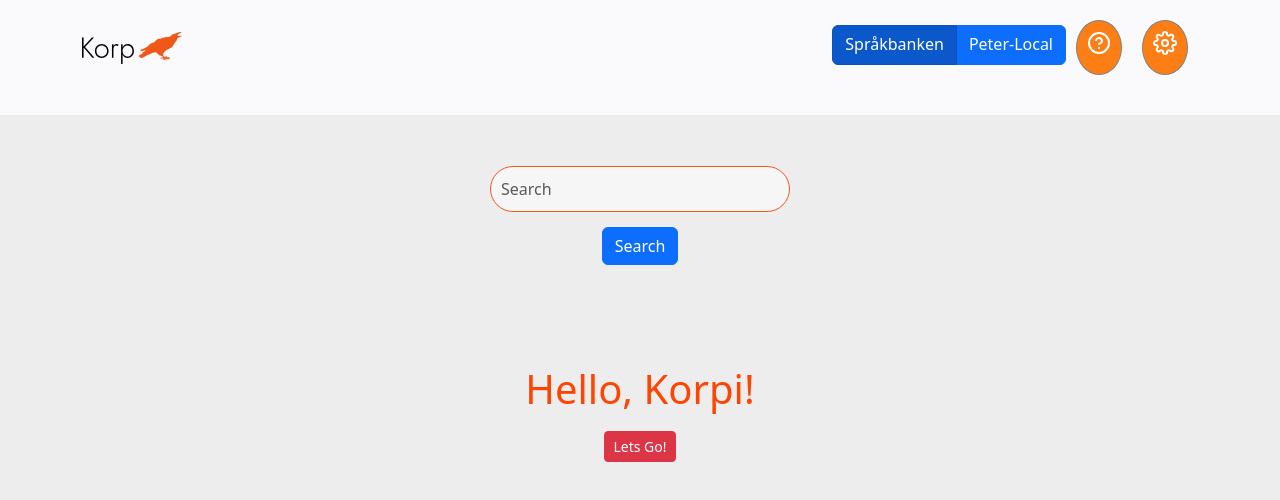
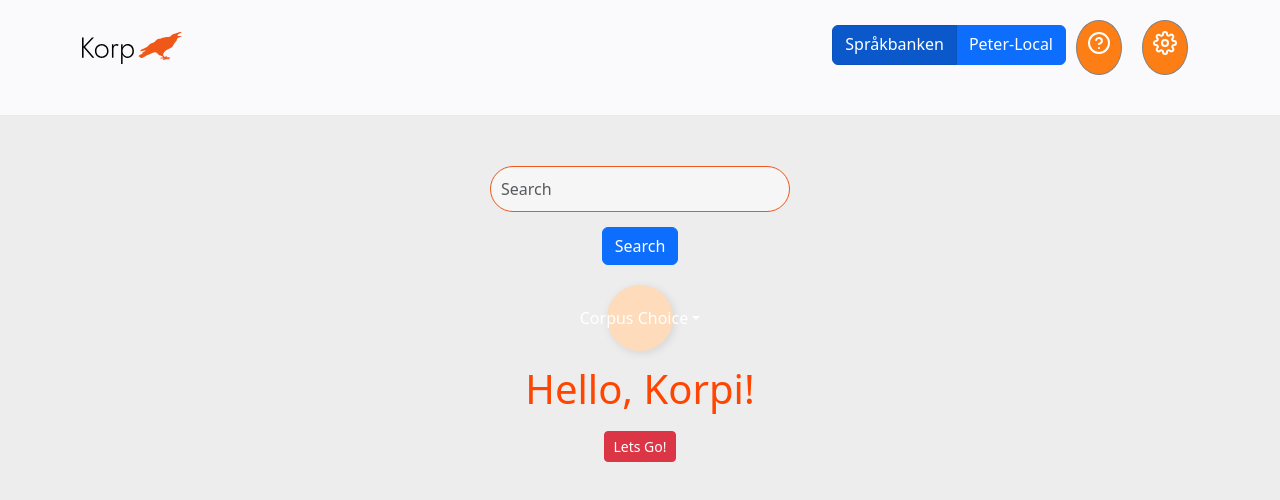
Before and after one commit to spraakbanken/korp-light, a React (Vite) app in the folder frontend/: page / in a window 1280 px wide. Shown: the top 500 px of the page. Built offline with nearby package versions, Linux system fonts and the light colour scheme.

Commit message:
halvfärdig corpusknapp

```diff
--- /dev/null
+++ b/frontend/src/components/CorpusDropdown/CorpusDropdown.css
@@ -0,0 +1,34 @@
+
+.corpus_bar{
+    align-items: center;
+}
+
+#dropdown-basic {
+    width: 66px;
+    height: 66px;
+    background: #FDDBBB;
+    border-radius: 50%;
+    display: flex;
+    align-items: center;
+    justify-content: center;
+    border: none;
+    cursor: pointer;
+    position: absolute;
+    top: 20px;
+    left: 50%;
+    transform: translateX(-50%);
+    box-shadow: 2px 2px 10px rgba(0, 0, 0, 0.1);
+
+}
+
+#corpus_menu {
+    background: #FDDBBB;
+    border: none;
+    color: #F5926A;
+    font-family: "Roboto", sans-serif;
+    font-weight: 500;
+    font-size: 20px;
+    letter-spacing: 0.46px;
+    padding: 10px 20px;
+    border-radius: 30px;
+}
--- /dev/null
+++ b/frontend/src/components/CorpusDropdown/CorpusDropdown.jsx
@@ -0,0 +1,21 @@
+import "./CorpusDropdown.css";
+import Dropdown from 'react-bootstrap/Dropdown';
+import book from '../../assets/book-open.svg';
+
+export default function CorpusDropDown () {;
+
+  return (
+    <Dropdown className="corpus_bar">
+      <Dropdown.Toggle id="dropdown-basic">
+        Corpus Choice
+      </Dropdown.Toggle>
+
+      <Dropdown.Menu id="corpus_menu">
+        <Dropdown.Item href="#/action-1">Corpus1</Dropdown.Item>
+        <Dropdown.Item href="#/action-2">Corpus2</Dropdown.Item>
+        <Dropdown.Item href="#/action-3">Corpus3</Dropdown.Item>
+      </Dropdown.Menu>
+    </Dropdown>
+  );
+
+}
--- a/frontend/src/pages/LandingPage/LandingPage.jsx
+++ b/frontend/src/pages/LandingPage/LandingPage.jsx
@@ -2,6 +2,7 @@
 import HelloKorpi from "../../components/HelloKorpi/HelloKorpi.jsx";
 import NavigationBar from "../../components/NavigationBar/NavigationBar.jsx";
 import SearchBar from "../../components/SearchBar/SearchBar.jsx";
+import CorpusDropDown from "../../components/CorpusDropdown/CorpusDropdown.jsx";
 
 //Bootstrap Components
 
@@ -13,7 +14,9 @@ export default function App() {
         <>
             <NavigationBar />
             <SearchBar />
+            <CorpusDropDown/>
             <HelloKorpi />
+
         </>
     );
 }
```
